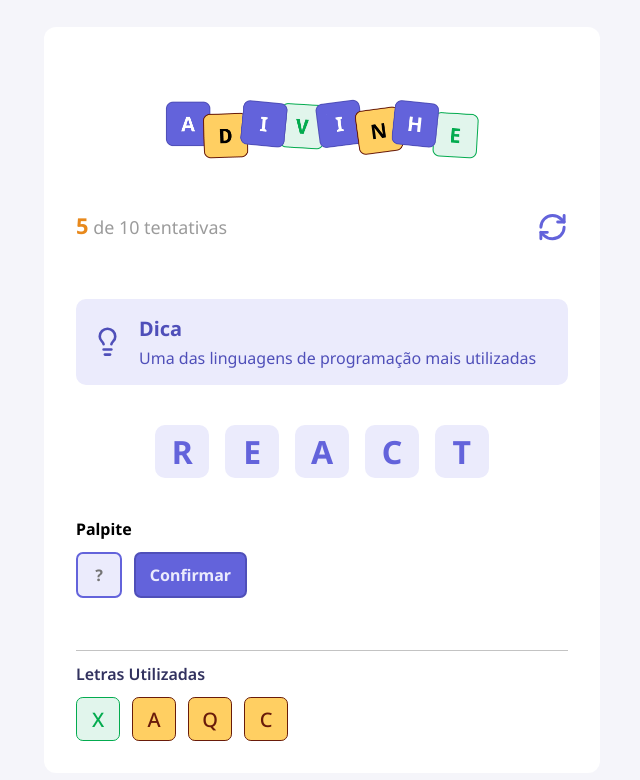
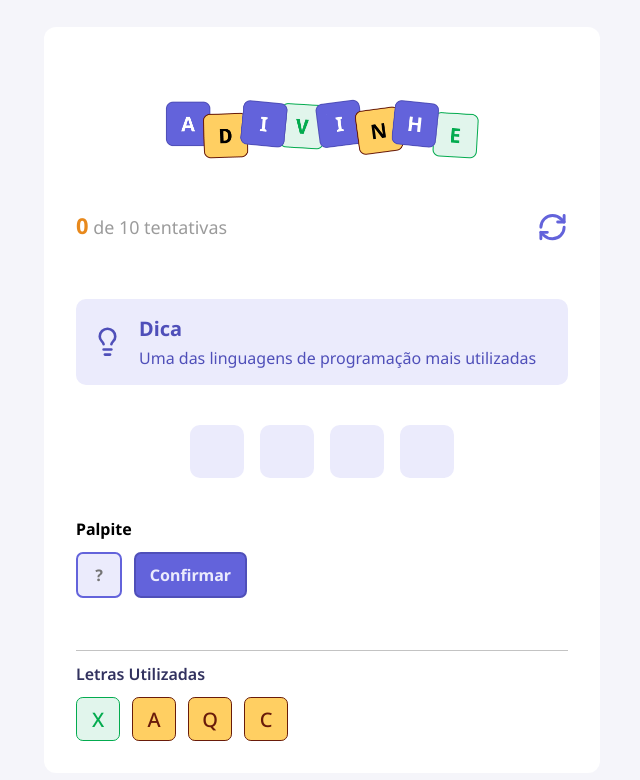
Before and after one commit to oecarvalho/rocketseat_advinhe, a React (Vite) app: page / in a window 1280 px wide. Shown: the top 780 px of the page, without its empty margins (318-958 px from the left). Built offline with nearby package versions, Linux system fonts and the light colour scheme.

Commit message:
finalizando o design

```diff
--- a/src/App.tsx
+++ b/src/App.tsx
@@ -1,4 +1,7 @@
 import styles from './app.module.css';
+import { Challenge, WORDS } from './utils/words';
+import { useEffect, useState } from 'react';
+
 import { Header } from "./components/Header";
 import { Tip } from './components/Tip';
 import { Letter } from './components/Letter';
@@ -7,23 +10,43 @@
 import { LettersUsed } from './components/LettersUsed';
 
 function App() {
+  const [attempts, setAttempts] = useState(0)
+  const [letter, setLetter] = useState('')
+  const [challenge, setChallenge] = useState<Challenge | null>(null)
 
   function handlerRestartGame(){
     alert("reiniciar o jogo")
   }
 
+  function startGame(){
+    const index = Math.floor(Math.random() * WORDS.length) // multiplica o nº aleatório pela quantidade de palavras no documento
+    const randomWord = WORDS[index];
+    setChallenge(randomWord)
+
+    setAttempts(0)
+    setLetter('')
+  }
+
+  useEffect(()=>{
+    startGame();
+  }, [])
+
+  if(!challenge){
+    return
+  }
+
   return (
     <div className={styles.container}>
       <main>
-        <Header current = {5} max = {10} onRestart={handlerRestartGame} />
+        <Header current = {attempts} max = {10} onRestart={handlerRestartGame} />
         <Tip tip='Uma das linguagens de programação mais utilizadas'/>
 
         <div className={styles.word}>
-          <Letter value='r'/>
-          <Letter value='e'/>
-          <Letter value='a'/>
-          <Letter value='c'/>
-          <Letter value='t'/>
+         {
+          challenge.word.split('').map(()=>(
+            <Letter value=''/>
+          ))
+         }
         </div>
 
         <h4>Palpite</h4>
--- a/src/utils/words.ts
+++ b/src/utils/words.ts
@@ -8,10 +8,6 @@
   { id: 1, word: "CSS", tip: "Linguagem de estilos" },
   { id: 2, word: "REACT", tip: "Biblioteca para criar interfaces Web" },
   { id: 3, word: "HTML", tip: "Linguagem de marcação" },
-  {
-    id: 4,
-    word: "Javascript",
-    tip: "Uma das linguagens de programação mais utilizadas no mundo",
-  },
+  { id: 4, word: "Javascript", tip: "Uma das linguagens de programação mais utilizadas no mundo"},
   { id: 5, word: "Typescript", tip: "Para adicionar tipagem no Javascript" },
 ]
```
Also changed, not shown: src/components/LettersUsed/index.tsx (+9 -0 lines).
